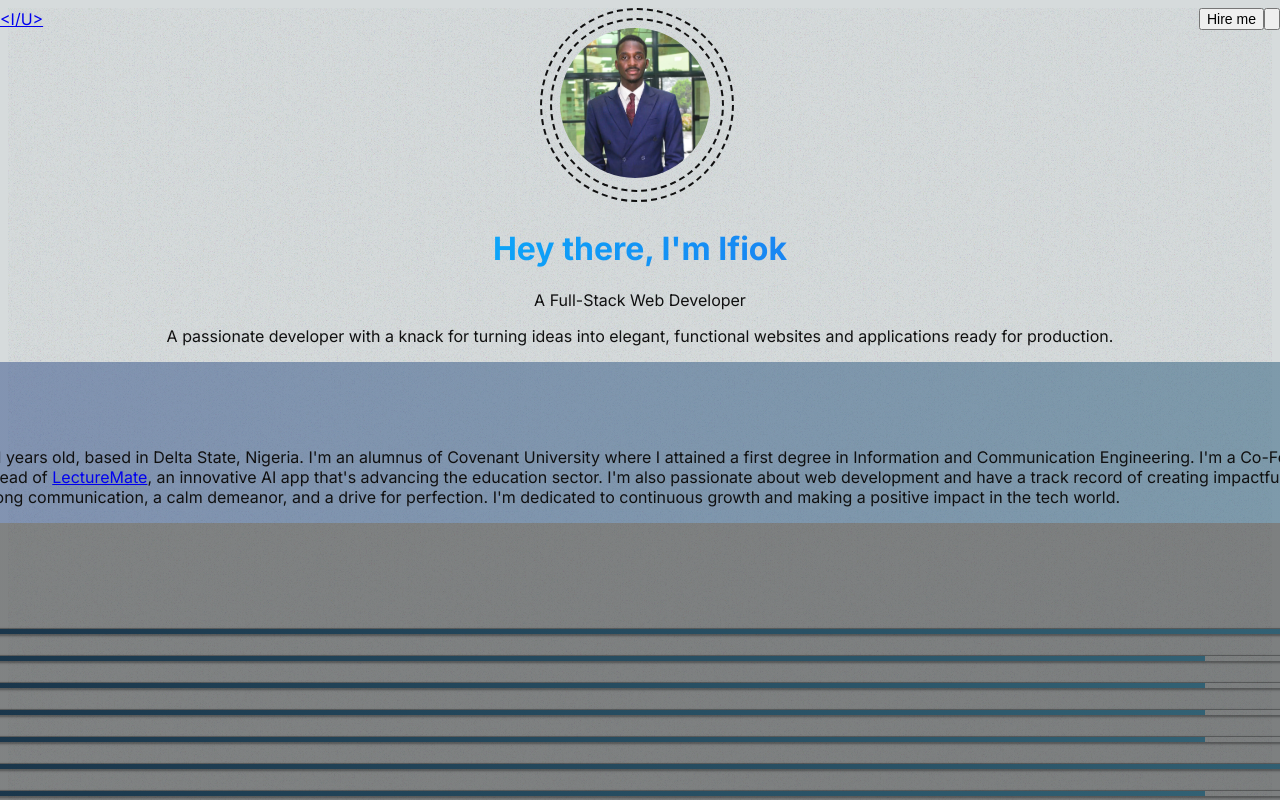
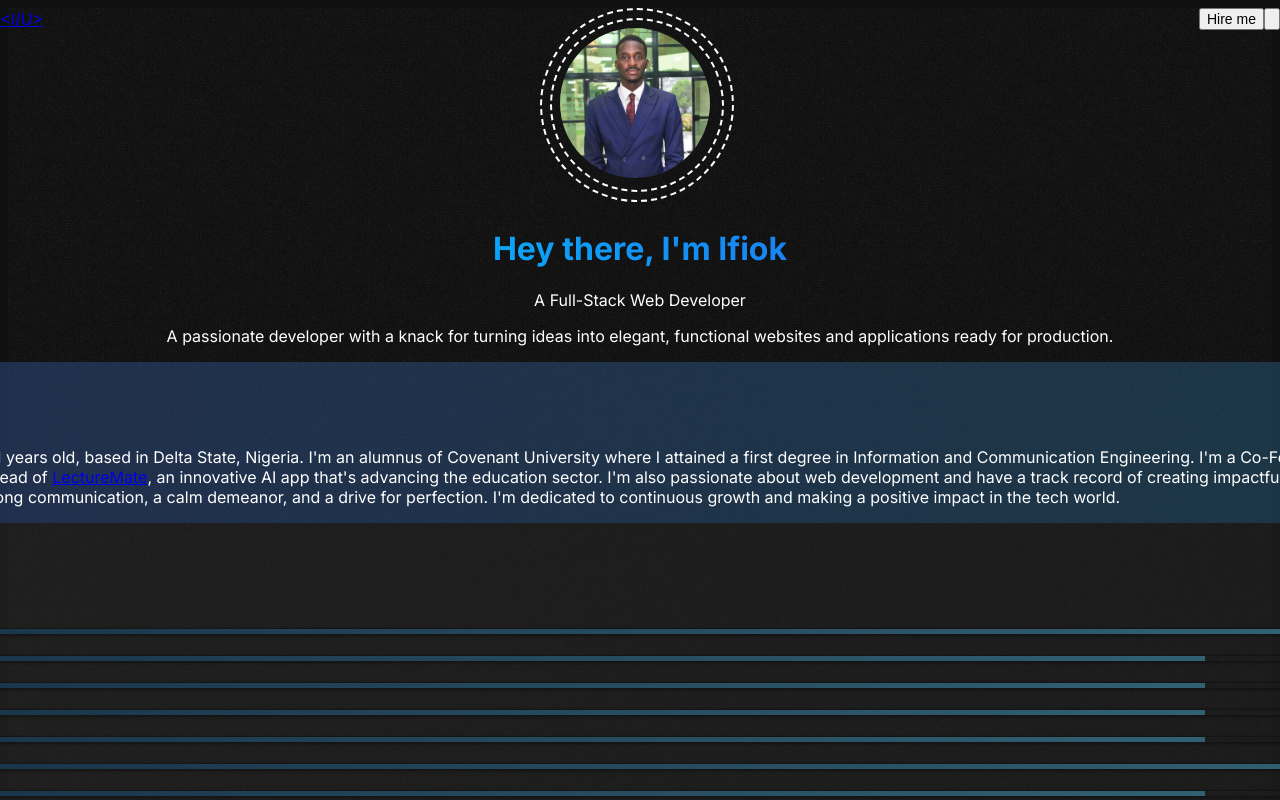
Before and after one commit to ifiokabasiudo/portfolio, a Next.js app: page / in a window 1280 px wide. Shown: the top 800 px of the page. Built offline with nearby package versions, Linux system fonts and the light colour scheme.

Commit message:
Update globals.css

```diff
--- a/app/globals.css
+++ b/app/globals.css
@@ -3,9 +3,12 @@
 @tailwind utilities;
 
 :root {
-  --foreground-rgb: 16, 16, 16;
+/*   --foreground-rgb: 16, 16, 16;
   --background-start-rgb: 214, 219, 220;
-  --background-end-rgb: 255, 255, 255;
+  --background-end-rgb: 255, 255, 255; */
+  --foreground-rgb: 255, 255, 255;
+  --background-start-rgb: 16, 16, 16;
+  --background-end-rgb: 16, 16, 16;
 }
 
 /* @media (prefers-color-scheme: dark) {
```
